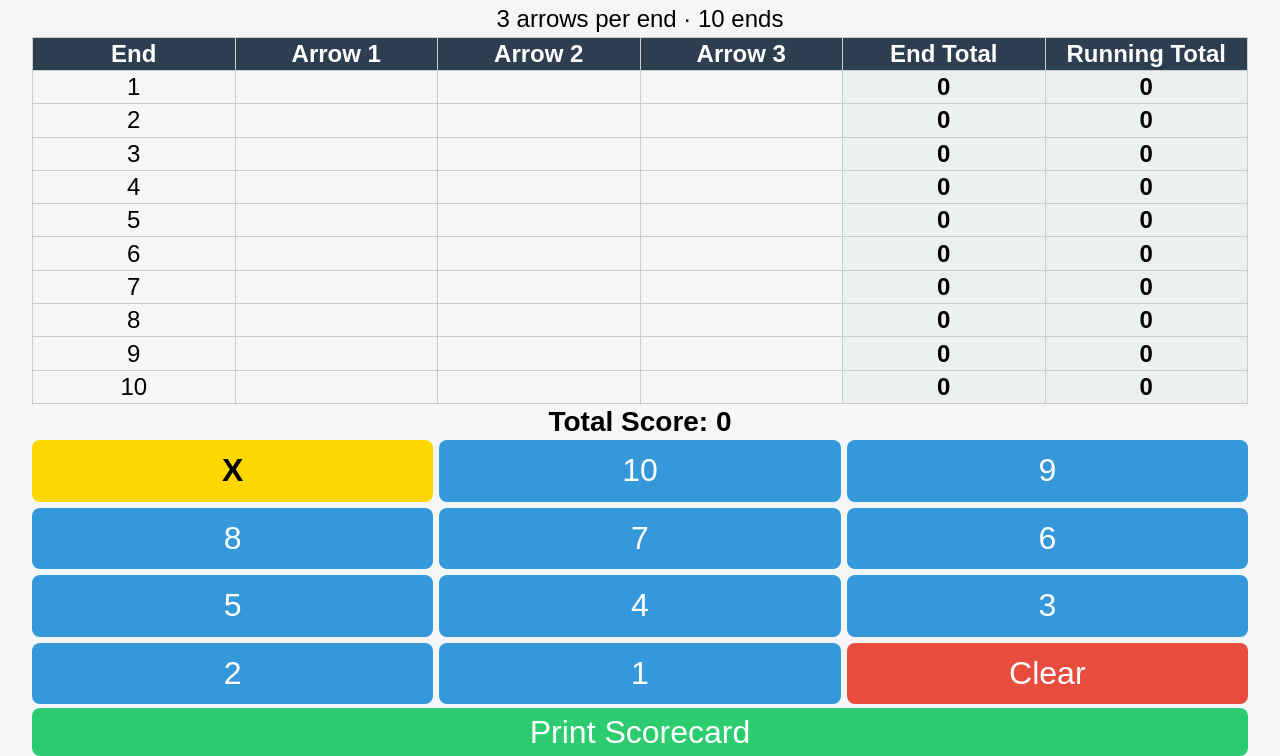
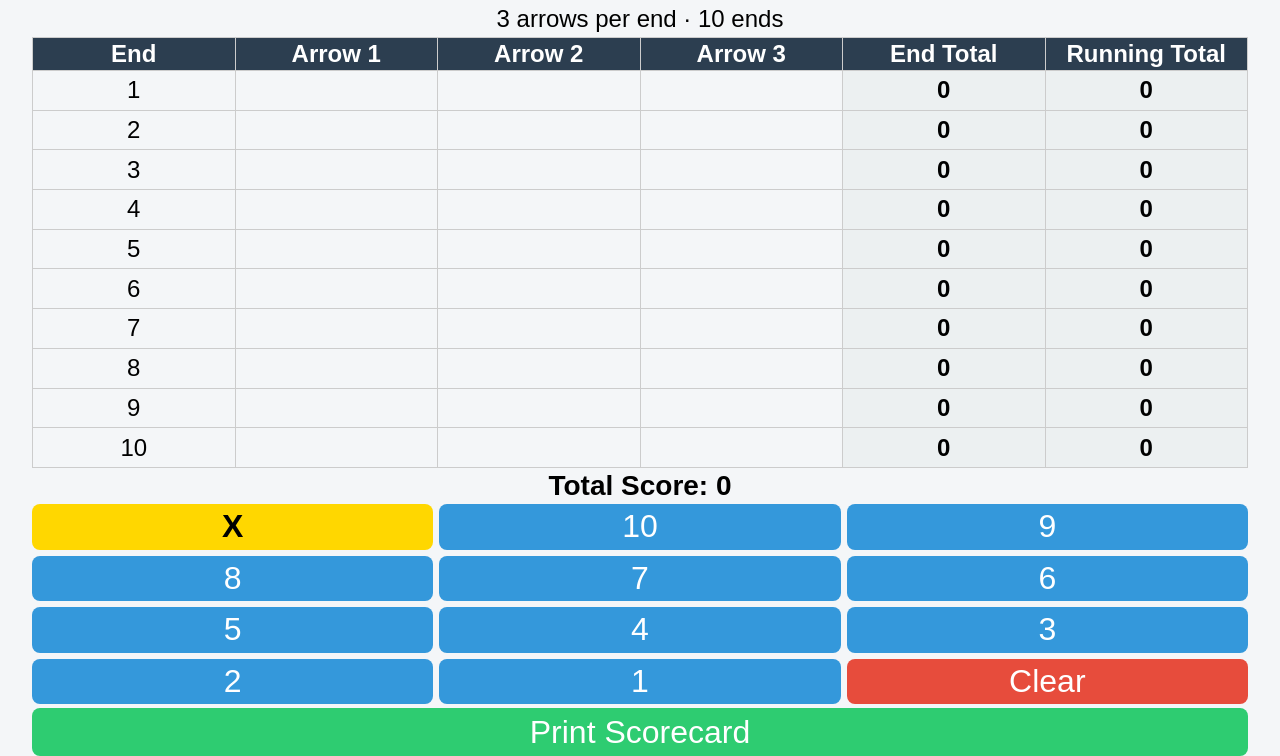
Before and after one commit to ghoppa/FatShaftsScoreCard, a plain HTML site: page scoring.html in a window 1280 px wide. Shown: the part 44-800 px from the top of the page. Drawn offline with Linux system fonts and the light colour scheme.

Commit message:
Update scoring.html

```diff
--- a/scoring.html
+++ b/scoring.html
@@ -78,7 +78,7 @@ th {
   grid-template-columns: repeat(3, 1fr);
   gap: 6px;
   width: 95%;
-  height: 33vh; /* occupy 1/3 of viewport height */
+  height: 25vh; /* occupy 1/3 of viewport height */
 }
 
 button {
```
